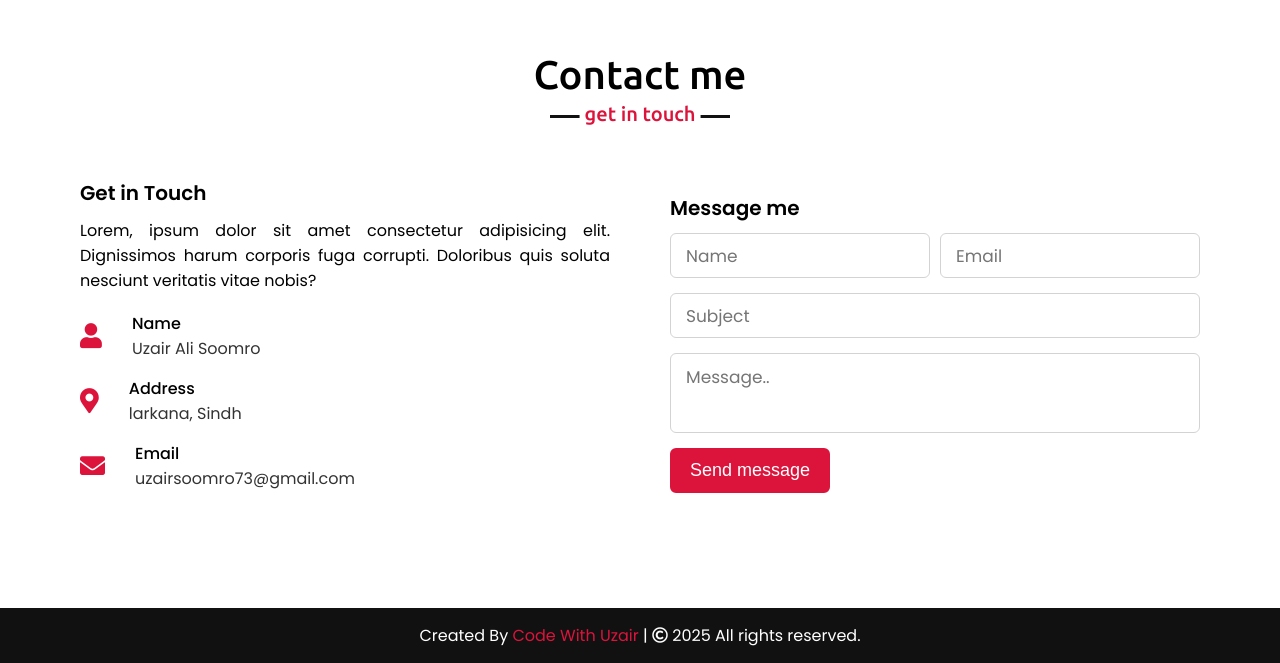
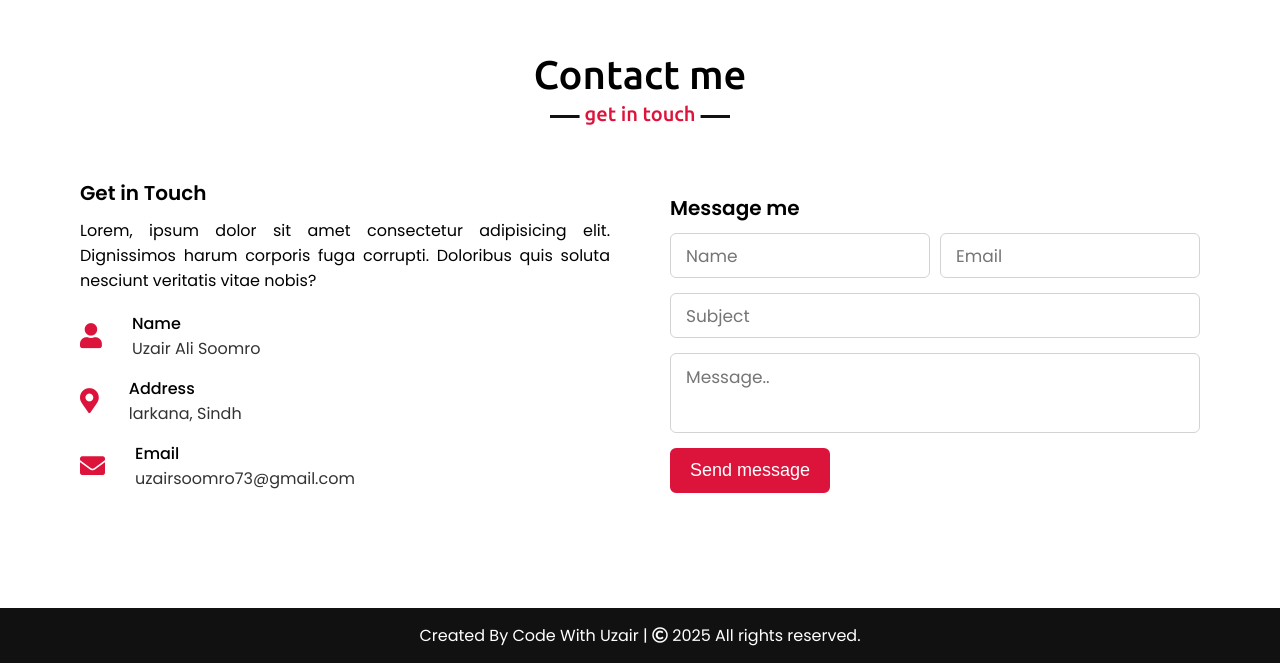
Before and after one commit to CoderUzair23/portfolio, a plain HTML site: page index.html in a window 1280 px wide. Shown: the part 2774-3437 px from the top of the page. Drawn offline with nearby package versions, Linux system fonts and the light colour scheme.

Commit message:
adding my website

```diff
--- a/index.html
+++ b/index.html
@@ -250,8 +250,8 @@
 
     <!-- footer section start -->
     <footer>
-        <span>Created By <a href="https://www.codingnepalweb.com">Code With Uzair</a> | <span class="far fa-copyright"></span> 2025 All rights reserved.</span>
-    </footer>
+        <u><span>Created By Code With Uzair | </u><span class="far fa-copyright"></span> 2025 All rights reserved.</span>
+        </footer>
 
     <script src="script.js"></script>
 </body>
```
Also changed, not shown: 1 other file.
